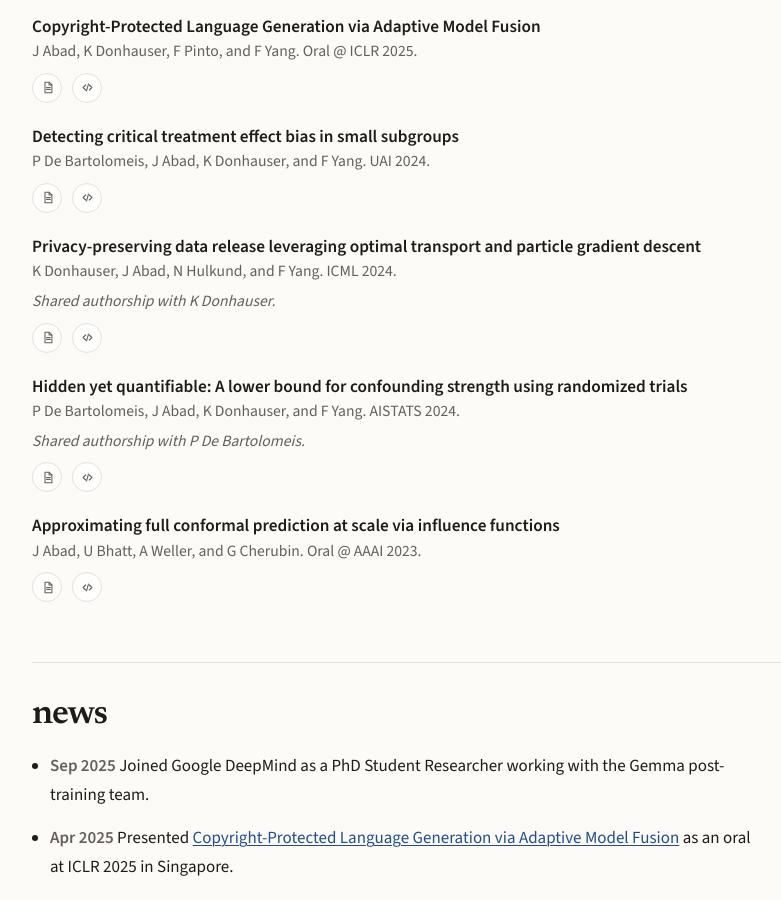
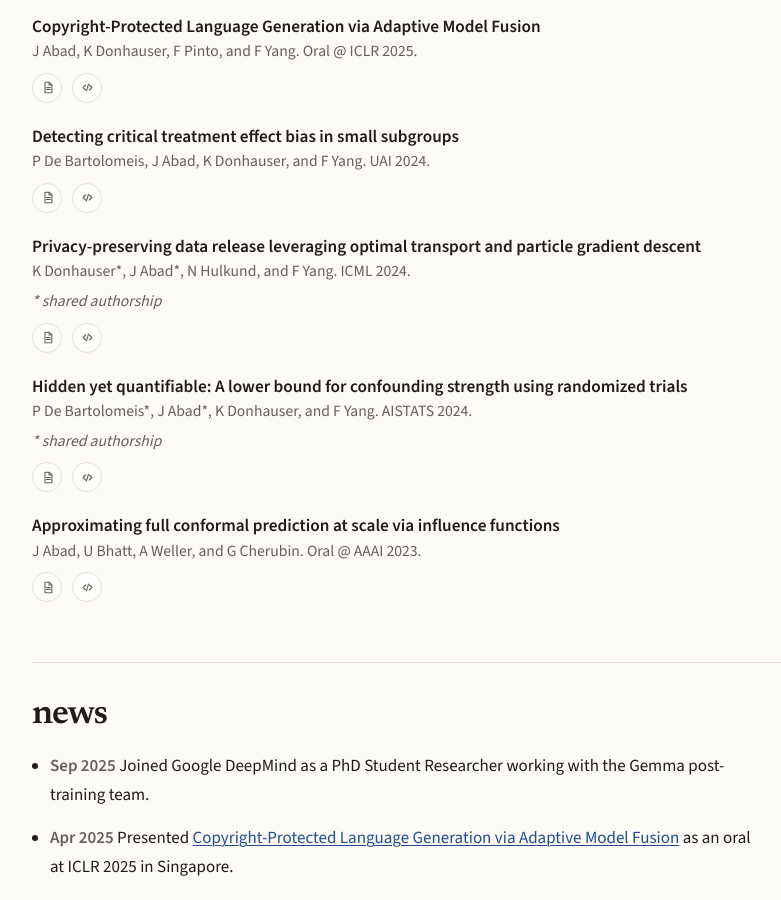
Before and after one commit to jaabmar/jaabmar.github.io, a Jekyll site: the page built from index.html, in a window 1280 px wide and 900 px high, scrolled down 778 px. Shown: the whole window, without its empty margins (158-939 px from the left). Built offline with Jekyll 4.4.1, drawn with Linux system fonts in a browser that asks for light colours.

Commit message:
Mark shared authorship with asterisks

```diff
--- a/_data/papers.yml
+++ b/_data/papers.yml
@@ -50,11 +50,11 @@
       url: https://github.com/jaabmar/kernel-test-bias
 
 - title: "Privacy-preserving data release leveraging optimal transport and particle gradient descent"
-  authors: K Donhauser, J Abad, N Hulkund, and F Yang
+  authors: K Donhauser*, J Abad*, N Hulkund, and F Yang
   venue: ICML
   year: 2024
   featured: true
-  note: Shared authorship with K Donhauser.
+  note: "* shared authorship"
   links:
     - label: paper
       url: https://arxiv.org/abs/2401.17823
@@ -62,11 +62,11 @@
       url: https://github.com/jaabmar/private-pgd
 
 - title: "Hidden yet quantifiable: A lower bound for confounding strength using randomized trials"
-  authors: P De Bartolomeis, J Abad, K Donhauser, and F Yang
+  authors: P De Bartolomeis*, J Abad*, K Donhauser, and F Yang
   venue: AISTATS
   year: 2024
   featured: true
-  note: Shared authorship with P De Bartolomeis.
+  note: "* shared authorship"
   links:
     - label: paper
       url: https://arxiv.org/abs/2312.03871
```
